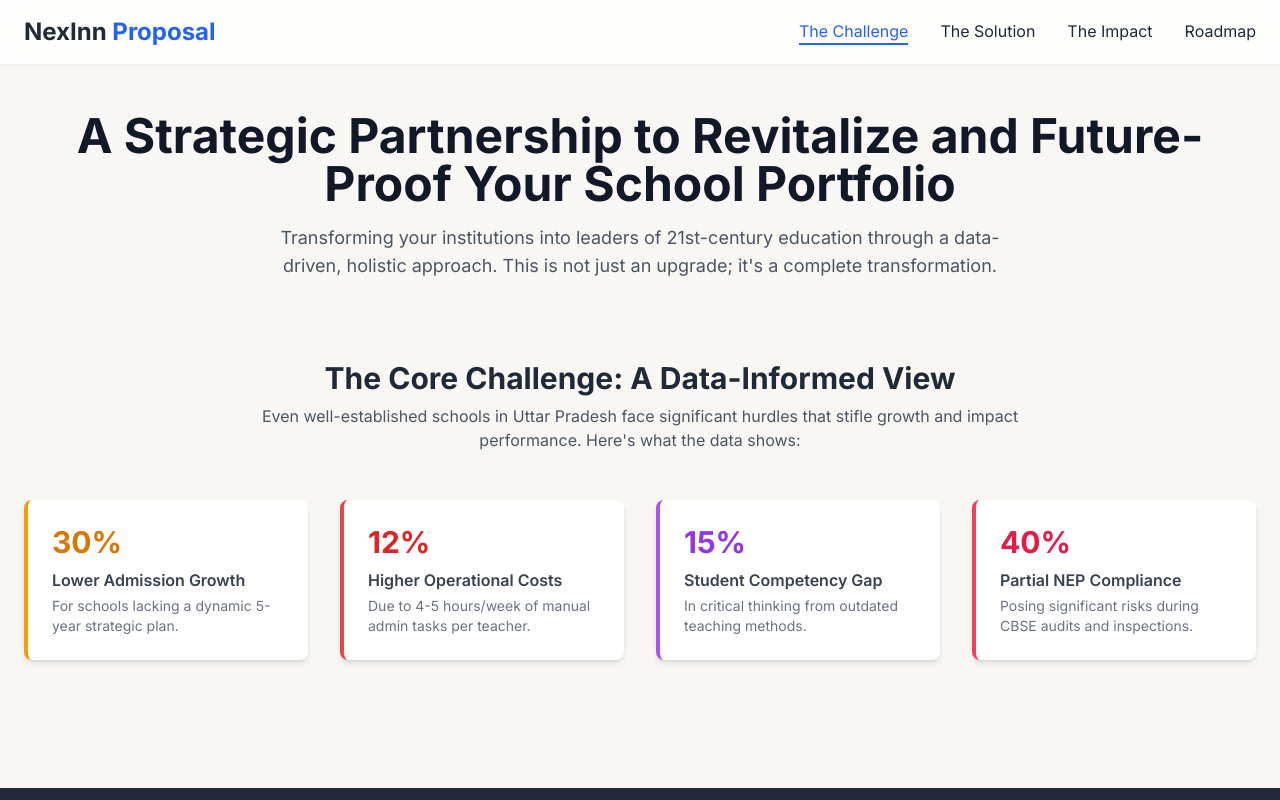
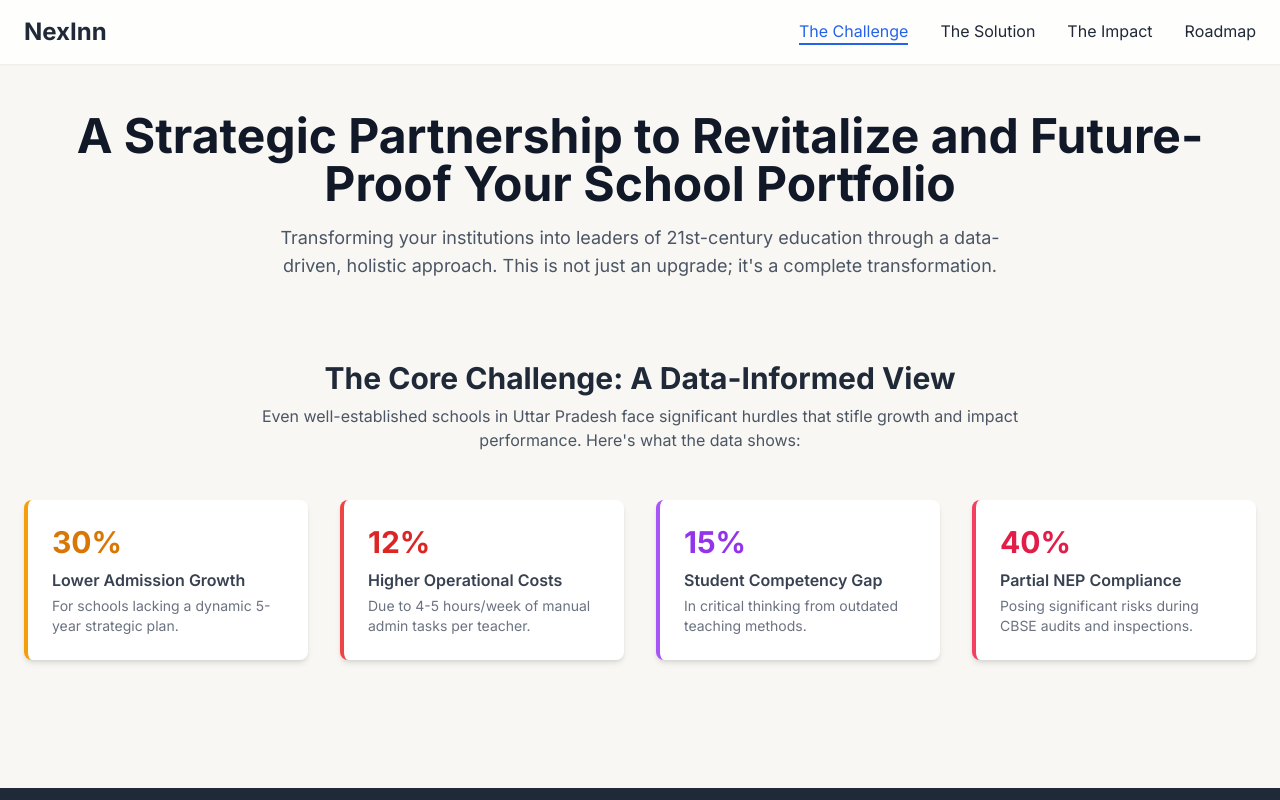
Before and after one commit to 6446Abhay/NexInn, a plain HTML site: page index.html in a window 1280 px wide. Shown: the top 800 px of the page. Drawn offline with nearby package versions, Linux system fonts and the light colour scheme.

Commit message:
Update index.html

```diff
--- a/index.html
+++ b/index.html
@@ -78,7 +78,7 @@
 
     <header class="bg-white/80 backdrop-blur-md sticky top-0 z-50 shadow-sm">
         <nav class="container mx-auto px-6 py-4 flex justify-between items-center">
-            <h1 class="text-2xl font-bold text-gray-800">NexInn <span class="text-blue-600">Proposal</span></h1>
+            <h1 class="text-2xl font-bold text-gray-800">NexInn </h1>
             <div class="hidden md:flex items-center space-x-8">
                 <a class="nav-link active" data-target="challenge">The Challenge</a>
                 <a class="nav-link" data-target="solution">The Solution</a>
```
